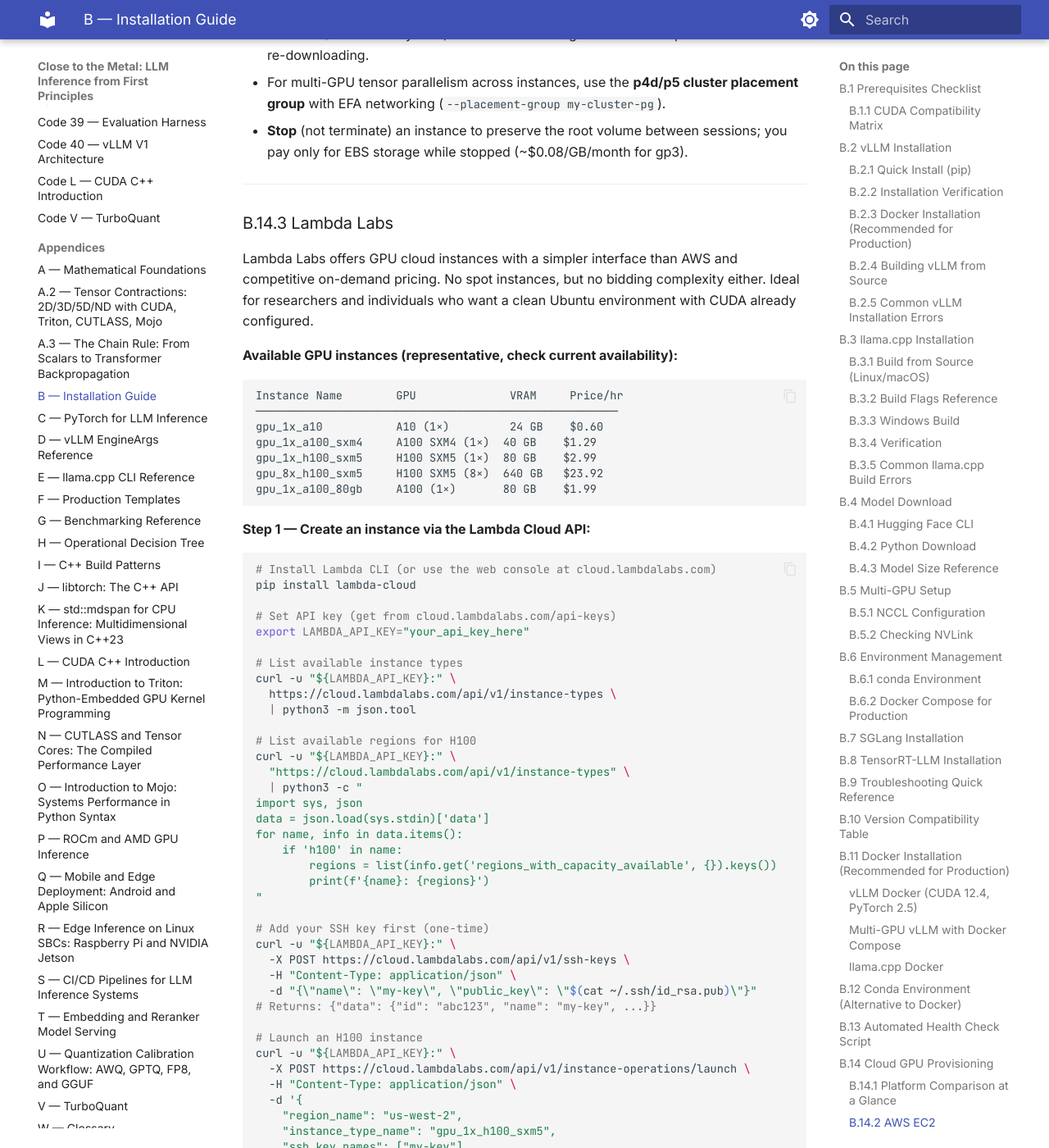
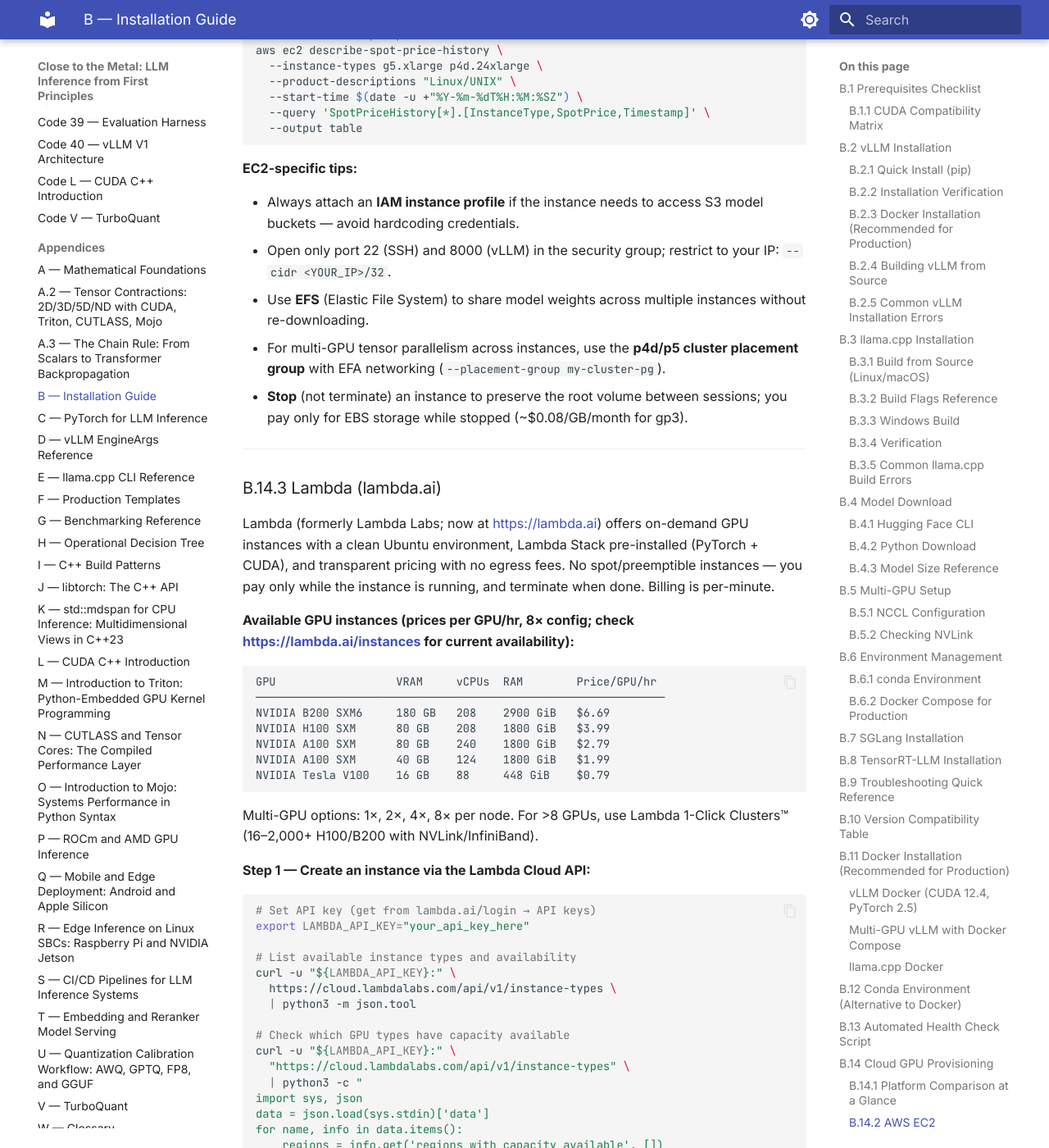
Before and after one commit to MaximumBeings/close-to-the-metal, an MkDocs documentation site: the page built from docs/appendices/appendix-b.md, in a window 1280 px wide and 1400 px high, scrolled down 17785 px. Shown: the whole window at 82% size. Built offline with MkDocs 1.6.1 and Material for MkDocs 9.7.7, drawn with Linux system fonts in a browser that asks for light colours; some of the changed text lies outside the part shown.

Commit message:
update §B.14: CUDA 13.x matrix, Lambda→lambda.ai rename, live pricing refresh

````diff
--- a/docs/appendices/appendix-b.md
+++ b/docs/appendices/appendix-b.md
@@ -16,9 +16,9 @@
 # 1. Check GPU and driver
 nvidia-smi
 
-# Expected output (H100 example):
+# Expected output (H100 example, driver r595 / CUDA 13.2):
 # +-----------------------------------------------------------------------------+
-# | NVIDIA-SMI 535.104.05   Driver Version: 535.104.05   CUDA Version: 12.2    |
+# | NVIDIA-SMI 595.58.03    Driver Version: 595.58.03    CUDA Version: 13.2    |
 # +-----------------------------------------------------------------------------+
 # | GPU  Name                 Persistence-M | Bus-Id        Disp.A | Volatile... |
 # | Fan  Temp   Perf          Pwr:Usage/Cap |         Memory-Usage | GPU-Util   |
@@ -40,19 +40,35 @@
 
 ```
 CUDA Version  | Min Driver (Linux)  | Min Driver (Windows) | vLLM Support
-─────────────────────────────────────────────────────────────────────────
-12.4          | 550.54.14           | 551.61               | ✓ (preferred)
-12.3          | 545.23.06           | 545.84.02            | ✓
-12.2          | 535.54.03           | 536.25               | ✓
+──────────────────────────────────────────────────────────────────────────────
+13.2          | 595.58.03           | 595.97               | ✓ (current)
+13.1          | 590.48.01           | 591.59               | ✓ (current)
+13.0          | 580.65.06           | 580.88               | ✓ (current)
+12.8          | 570.86.10           | 572.16               | ✓
+12.6          | 560.28.03           | 560.94               | ✓
+12.4          | 550.54.14           | 551.61               | ✓ (legacy preferred)
+12.3          | 545.23.06           | 545.84.02            | ✓ (legacy)
+12.2          | 535.54.03           | 536.25               | ✓ (legacy)
 12.1          | 530.30.02           | 531.14               | ✓ (legacy)
 11.8          | 520.61.05           | 522.06               | ✓ (legacy)
 < 11.8        | —                   | —                    | ✗
 
+Notes:
+  • Starting with CUDA 13.0, the Windows display driver is no longer bundled
+    with the CUDA Toolkit — install it separately from nvidia.com/drivers.
+  • CUDA 13.x requires driver branch r580 or newer (ABI-compatible across 13.x).
+  • vLLM ≥ 0.8.x ships pre-built wheels for CUDA 12.8 and 13.0; build from
+    source for 13.1/13.2 until official wheels are published.
+
 GPU Architecture Support:
-  Ampere (A100, A6000, RTX 3090): CUDA 11.1+
-  Ada Lovelace (RTX 4090, L40S):  CUDA 11.8+
-  Hopper (H100, H200):             CUDA 12.0+
-  Blackwell (B100, B200):          CUDA 12.4+
+  Ampere   (A100, A6000, RTX 3090):        CUDA 11.1+,  sm_80/sm_86
+  Ada Lovelace (RTX 4090, L40S):           CUDA 11.8+,  sm_89
+  Hopper   (H100, H200):                   CUDA 12.0+,  sm_90/sm_90a
+  Blackwell DC (B100, B200, GB200):        CUDA 12.8+,  sm_100/sm_100a
+  Blackwell Consumer (RTX 5090, RTX 5080,
+    RTX 5070, RTX 6000 Ada successor):     CUDA 12.8+,  sm_120
+  Blackwell DGX Spark (GB10):              CUDA 13.0+,  sm_121
+  Rubin (R100, R200 — shipping Q2 2026):   CUDA 13.x+,  sm_130 (projected)
 ```
 
 ---
@@ -762,7 +778,7 @@
 
 ## B.14 Cloud GPU Provisioning
 
-Running vLLM or llama.cpp locally requires a capable GPU. When you are working on a laptop, a build server, or a machine without a discrete NVIDIA GPU, a cloud instance is the fastest path to a working environment. This section walks through five platforms — AWS EC2, Lambda Labs, RunPod, Modal, and Vast.ai — with enough detail to go from zero to a running vLLM server on each.
+Running vLLM or llama.cpp locally requires a capable GPU. When you are working on a laptop, a build server, or a machine without a discrete NVIDIA GPU, a cloud instance is the fastest path to a working environment. This section walks through five platforms — AWS EC2, Lambda (lambda.ai), RunPod, Modal, and Vast.ai — with enough detail to go from zero to a running vLLM server on each.
 
 ### B.14.1 Platform Comparison at a Glance
 
@@ -770,7 +786,7 @@
 Platform     GPU Selection    Pricing Model     Best For
 ──────────────────────────────────────────────────────────────────────────
 AWS EC2      Wide (A100/H100) On-demand/Spot    Production, compliance, VPC
-Lambda Labs  A100/H100/A10G   Hourly on-demand  Research, simple setup
+Lambda       B200/H100/A100   Hourly on-demand  Research, simple setup, no egress fees
 RunPod       A100/H100/RTX    Hourly pods       Dev/experimentation, cheap
 Modal        A100/H100/T4     Per-second billed Serverless functions, CI
 Vast.ai      Mixed (market)   Bid/on-demand     Cheapest H100, flexible
@@ -778,7 +794,8 @@
 
 Approximate spot prices for one H100 SXM5 80GB (May 2026, varies):
   AWS EC2 p5.xlarge:    $6.98/hr on-demand,  ~$2.50/hr spot
-  Lambda Labs H100:     $2.99/hr on-demand   (no spot)
+  Lambda H100 SXM:      $3.99/hr on-demand   (no spot)
+  Lambda B200 SXM6:     $6.69/hr on-demand   (no spot)
   RunPod H100 SXM:      $2.49/hr on-demand   (community cloud)
   Modal H100:           $4.63/hr (billed per second)
   Vast.ai H100 SXM:     $1.89–$3.20/hr       (marketplace bid)
@@ -906,54 +923,53 @@
 
 ---
 
-### B.14.3 Lambda Labs
-
-Lambda Labs offers GPU cloud instances with a simpler interface than AWS and competitive on-demand pricing. No spot instances, but no bidding complexity either. Ideal for researchers and individuals who want a clean Ubuntu environment with CUDA already configured.
-
-**Available GPU instances (representative, check current availability):**
-
-```
-Instance Name        GPU              VRAM     Price/hr
-──────────────────────────────────────────────────────
-gpu_1x_a10           A10 (1×)         24 GB    $0.60
-gpu_1x_a100_sxm4     A100 SXM4 (1×)  40 GB    $1.29
-gpu_1x_h100_sxm5     H100 SXM5 (1×)  80 GB    $2.99
-gpu_8x_h100_sxm5     H100 SXM5 (8×)  640 GB   $23.92
-gpu_1x_a100_80gb     A100 (1×)       80 GB    $1.99
-```
+### B.14.3 Lambda (lambda.ai)
+
+Lambda (formerly Lambda Labs; now at <https://lambda.ai>) offers on-demand GPU instances with a clean Ubuntu environment, Lambda Stack pre-installed (PyTorch + CUDA), and transparent pricing with no egress fees. No spot/preemptible instances — you pay only while the instance is running, and terminate when done. Billing is per-minute.
+
+**Available GPU instances (prices per GPU/hr, 8× config; check <https://lambda.ai/instances> for current availability):**
+
+```
+GPU                  VRAM     vCPUs  RAM        Price/GPU/hr
+─────────────────────────────────────────────────────────────
+NVIDIA B200 SXM6     180 GB   208    2900 GiB   $6.69
+NVIDIA H100 SXM      80 GB    208    1800 GiB   $3.99
+NVIDIA A100 SXM      80 GB    240    1800 GiB   $2.79
+NVIDIA A100 SXM      40 GB    124    1800 GiB   $1.99
+NVIDIA Tesla V100    16 GB    88     448 GiB    $0.79
+```
+
+Multi-GPU options: 1×, 2×, 4×, 8× per node. For >8 GPUs, use
+Lambda 1-Click Clusters™ (16–2,000+ H100/B200 with NVLink/InfiniBand).
 
 **Step 1 — Create an instance via the Lambda Cloud API:**
 
 ```bash
-# Install Lambda CLI (or use the web console at cloud.lambdalabs.com)
-pip install lambda-cloud
-
-# Set API key (get from cloud.lambdalabs.com/api-keys)
+# Set API key (get from lambda.ai/login → API keys)
 export LAMBDA_API_KEY="your_api_key_here"
 
-# List available instance types
+# List available instance types and availability
 curl -u "${LAMBDA_API_KEY}:" \
   https://cloud.lambdalabs.com/api/v1/instance-types \
   | python3 -m json.tool
 
-# List available regions for H100
+# Check which GPU types have capacity available
 curl -u "${LAMBDA_API_KEY}:" \
   "https://cloud.lambdalabs.com/api/v1/instance-types" \
   | python3 -c "
 import sys, json
 data = json.load(sys.stdin)['data']
 for name, info in data.items():
-    if 'h100' in name:
-        regions = list(info.get('regions_with_capacity_available', {}).keys())
-        print(f'{name}: {regions}')
+    regions = info.get('regions_with_capacity_available', [])
+    if regions:
+        print(f'{name}: {[r[\"name\"] for r in regions]}')
 "
 
-# Add your SSH key first (one-time)
+# Add your SSH key (one-time)
 curl -u "${LAMBDA_API_KEY}:" \
   -X POST https://cloud.lambdalabs.com/api/v1/ssh-keys \
   -H "Content-Type: application/json" \
   -d "{\"name\": \"my-key\", \"public_key\": \"$(cat ~/.ssh/id_rsa.pub)\"}"
-# Returns: {"data": {"id": "abc123", "name": "my-key", ...}}
 
 # Launch an H100 instance
 curl -u "${LAMBDA_API_KEY}:" \
@@ -967,7 +983,6 @@
     "quantity": 1,
     "name": "vllm-h100"
   }' | python3 -m json.tool
-# Returns instance id and IP
 
 # List running instances
 curl -u "${LAMBDA_API_KEY}:" \
@@ -978,12 +993,13 @@
 **Step 2 — SSH and set up vLLM:**
 
 ```bash
-# Lambda instances use 'ubuntu' user, CUDA 12.x pre-installed
+# Lambda instances boot with ubuntu user; Lambda Stack includes CUDA 13.x,
+# PyTorch, and conda — no driver installs needed
 ssh ubuntu@<INSTANCE_IP>
 
-# Check environment — Lambda AMI has conda and CUDA ready
-nvidia-smi
-python3 --version   # typically 3.10 or 3.11
+# Verify environment
+nvidia-smi          # should show B200/H100 with CUDA 13.x
+python3 --version   # 3.11 or 3.12
 
 # Install vLLM
 pip install vllm
@@ -1013,10 +1029,11 @@
 
 **Lambda-specific tips:**
 
-- Lambda instances have **no persistent storage by default** — attach a Lambda filesystem (NFS-backed, $0.20/GB/month) to preserve model weights between sessions.
-- Lambda does not charge for stopped instances — there is no "stop" state; you pay while running, nothing when terminated.
-- Port 8000 is **open by default** on Lambda instances (unlike AWS where you configure security groups). Anyone who knows the IP can reach your vLLM server — use `--api-key` authentication or an SSH tunnel for anything sensitive.
-- Lambda **availability is limited** — H100 instances sell out. Check the console or use the API to poll `regions_with_capacity_available` before building automation around specific instance types.
+- **No persistent storage by default** — attach a Lambda filesystem (NFS-backed, $0.20/GB/month) to preserve model weights and checkpoints between sessions.
+- **No stop state** — there is no "pause"; you pay while running and nothing after termination. Download checkpoints before terminating.
+- **Port 8000 is open by default** — unlike AWS where you configure security groups, any IP can reach your vLLM server. Always pass `--api-key` or use an SSH tunnel for anything beyond local testing.
+- **Availability is first-come** — H100 and B200 instances sell out. Poll `regions_with_capacity_available` before hardcoding a region in automation scripts.
+- **API reference**: <https://docs-api.lambda.ai/api/cloud>
 
 ---
 
@@ -1509,7 +1526,7 @@
 ─────────────────────────────────────────────────────────────────────
 Production, SLA, compliance              AWS EC2 (on-demand)
 Cost-sensitive production                AWS EC2 (Spot) or Lambda
-Simple setup, reliable H100              Lambda Labs
+Simple setup, reliable H100/B200          Lambda (lambda.ai)
 Cheapest H100 (dev/batch)                Vast.ai (community cloud)
 Short experiments, quick teardown        RunPod (per-minute billing)
 Serverless batch inference / CI          Modal
````
Also changed, not shown: other parts of docs/appendices/appendix-b.md (+1 -1 lines).
